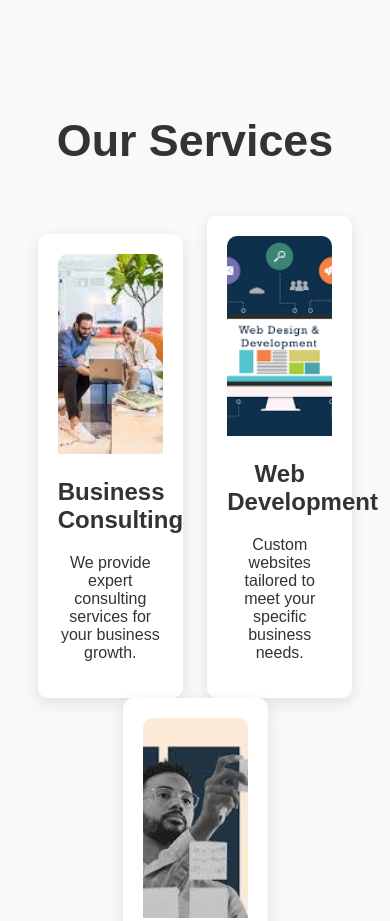
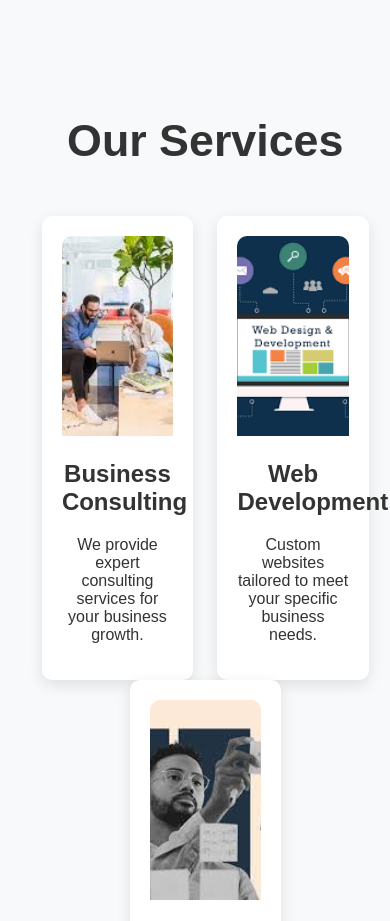
Before and after one commit to abhoypokhrel/business-by-ABHOY, a plain HTML site: page index.html in a window 390 px wide. Shown: the part 882-1803 px from the top of the page. Drawn offline with Linux system fonts and the light colour scheme.

Commit message:
first commit

```diff
--- a/styles.css
+++ b/styles.css
@@ -208,3 +208,9 @@ footer {
     text-align: center;
     padding: 20px 0;
 }
+
+@media (max-width: 500px) {
+    .container {
+        width: 95%;
+    };
+}
```
